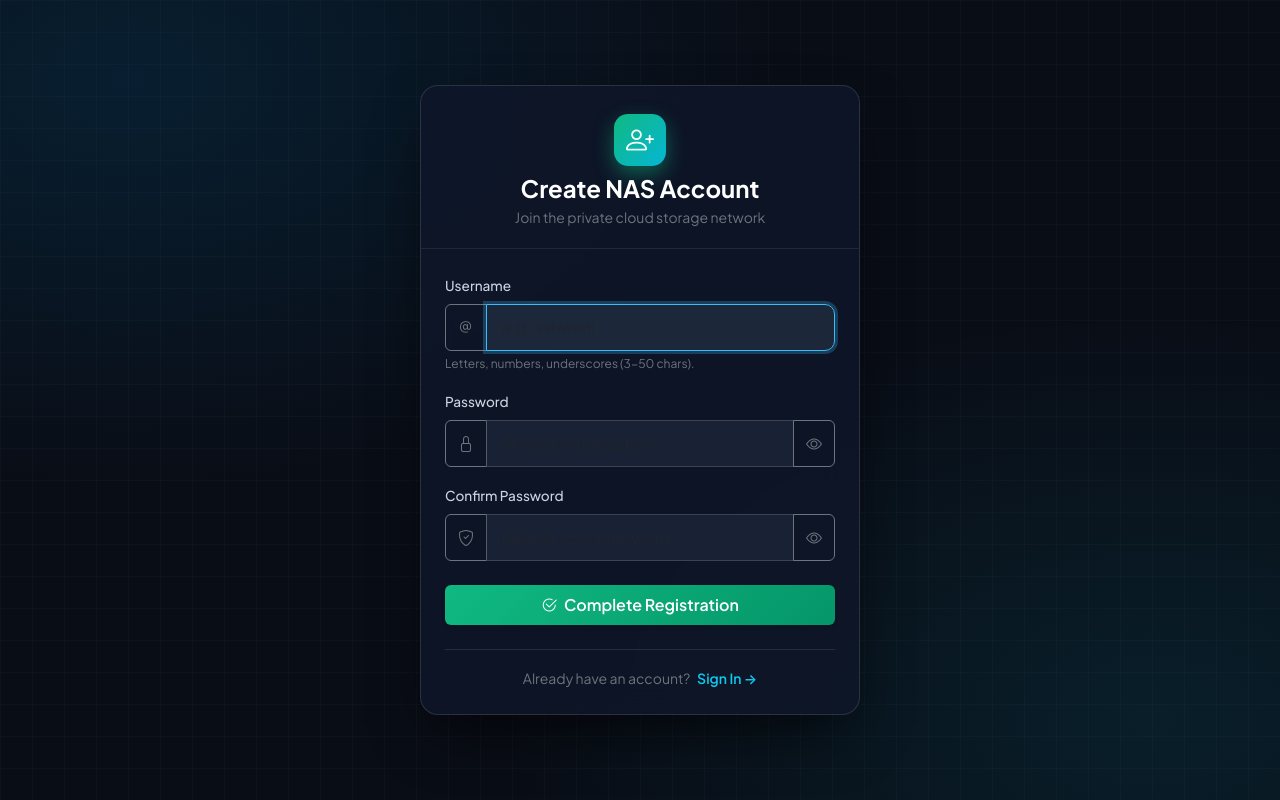
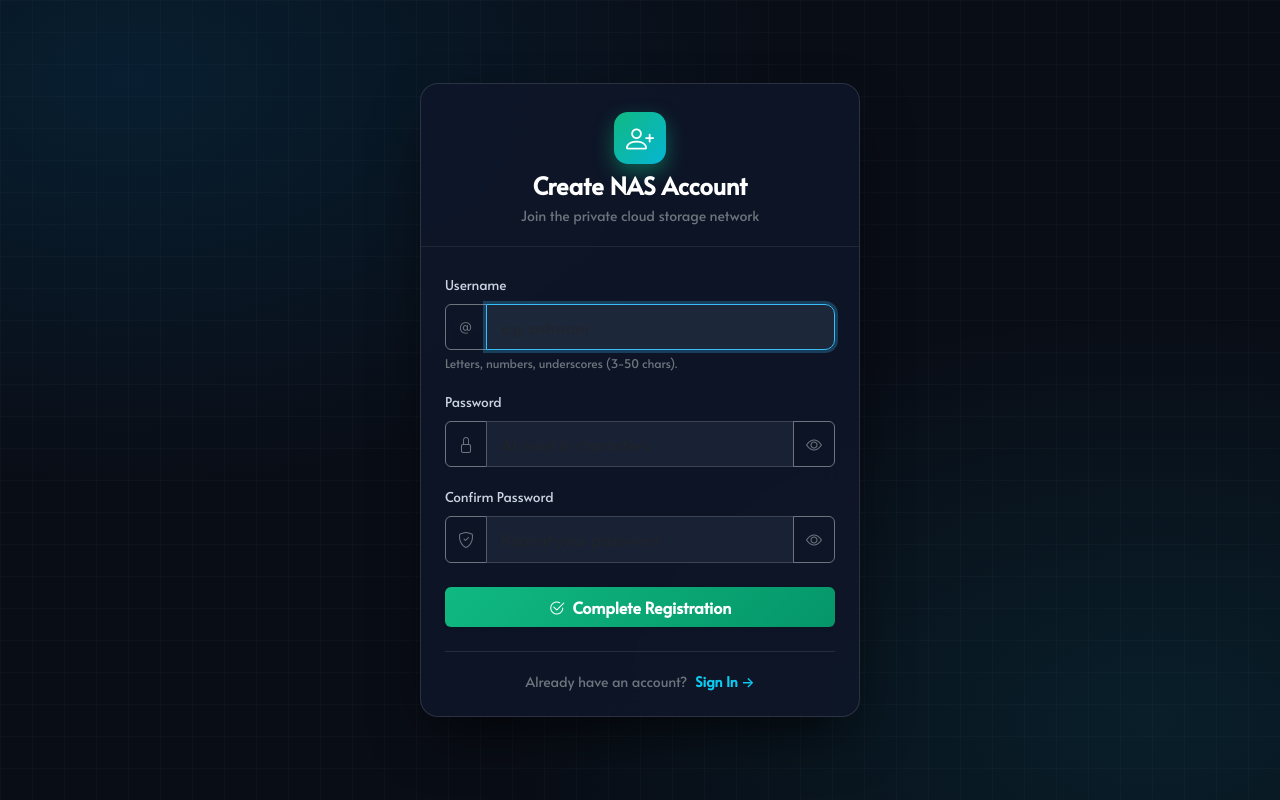
Before and after one commit to RandBrown87/nas-web-server, a Flask app: page /register in a window 1280 px wide. Run offline with Flask 3, Linux system fonts and the light colour scheme; parts of the project's set-up code (start-up, migrations or seed data) failed here and were passed over.

Commit message:
Little frontend tweak

```diff
--- a/app/static/css/style.css
+++ b/app/static/css/style.css
@@ -23,7 +23,7 @@
     --nas-crimson: #ef4444;
     --nas-cyan: #0ea5e9;
 
-    --nas-font-sans: 'Plus Jakarta Sans', system-ui, -apple-system, sans-serif;
+    --nas-font-sans: 'Alata', system-ui, -apple-system, sans-serif;
     --nas-font-mono: 'JetBrains Mono', 'Fira Code', monospace;
 }
 
--- a/app/templates/base.html
+++ b/app/templates/base.html
@@ -4,10 +4,10 @@
     <meta charset="UTF-8">
     <meta name="viewport" content="width=device-width, initial-scale=1.0">
     <title>{% block title %}Linux NAS Server{% endblock %}</title>
-    <!-- Google Fonts: Plus Jakarta Sans for UI, JetBrains Mono for Code & Terminal -->
+    <!-- Google Fonts: Alata for UI, JetBrains Mono for Code & Terminal -->
     <link rel="preconnect" href="https://fonts.googleapis.com">
     <link rel="preconnect" href="https://fonts.gstatic.com" crossorigin>
-    <link href="https://fonts.googleapis.com/css2?family=JetBrains+Mono:wght@400;500;600&family=Plus+Jakarta+Sans:wght@300;400;500;600;700;800&display=swap" rel="stylesheet">
+    <link href="https://fonts.googleapis.com/css2?family=Alata&family=JetBrains+Mono:wght@400;500;600&display=swap" rel="stylesheet">
     <!-- Bootstrap 5.3 & Icons -->
     <link href="https://cdn.jsdelivr.net/npm/bootstrap@5.3.0/dist/css/bootstrap.min.css" rel="stylesheet">
     <link rel="stylesheet" href="https://cdn.jsdelivr.net/npm/bootstrap-icons@1.11.3/font/bootstrap-icons.min.css">
--- a/fallback_server.py
+++ b/fallback_server.py
@@ -172,7 +172,7 @@ FALLBACK_HTML_TEMPLATE = """
     <title>NAS High-Availability Fallback Server</title>
     <link href="https://cdn.jsdelivr.net/npm/bootstrap@5.3.3/dist/css/bootstrap.min.css" rel="stylesheet">
     <link rel="stylesheet" href="https://cdn.jsdelivr.net/npm/bootstrap-icons@1.11.3/font/bootstrap-icons.min.css">
-    <link href="https://fonts.googleapis.com/css2?family=Plus+Jakarta+Sans:wght@400;500;600;700;800&family=JetBrains+Mono:wght@400;600&display=swap" rel="stylesheet">
+    <link href="https://fonts.googleapis.com/css2?family=Alata&family=JetBrains+Mono:wght@400;600&display=swap" rel="stylesheet">
     <style>
         :root {
             --bg-canvas: #0f1218;
@@ -189,7 +189,7 @@ FALLBACK_HTML_TEMPLATE = """
         body {
             background-color: var(--bg-canvas);
             color: var(--text-primary);
-            font-family: 'Plus Jakarta Sans', sans-serif;
+            font-family: 'Alata', sans-serif;
             min-height: 100vh;
         }
         .ha-navbar {
```
